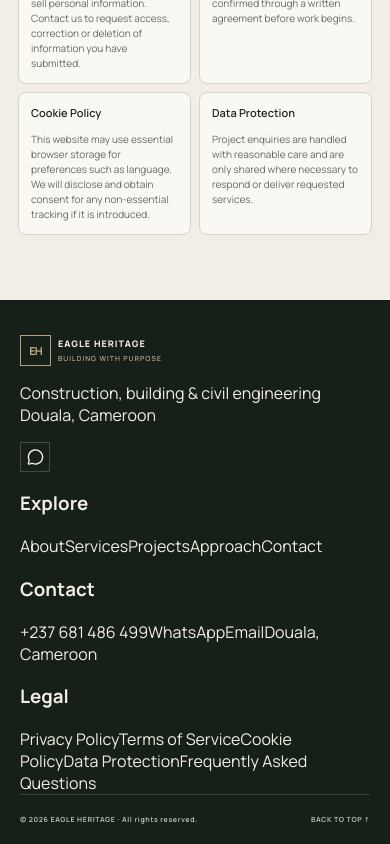
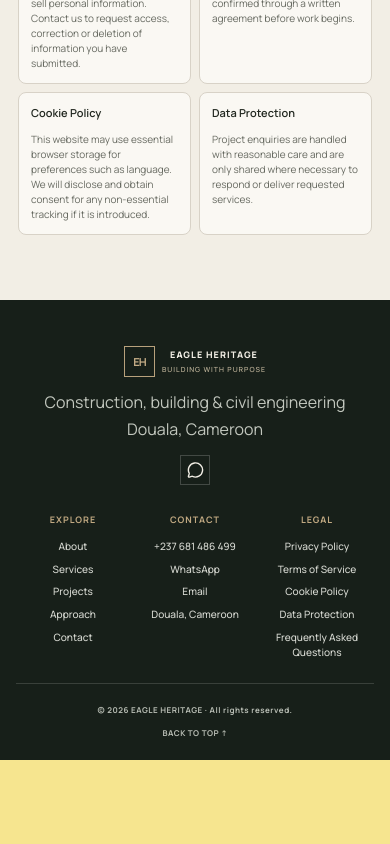
Before and after one commit to fepah222/eagle-heritage, a React (Vite) app: page / in a window 390 px wide. Shown: the part 5058-5902 px from the top of the page. After the commit the page ends 5818 px from the top, so only its background shows below. Built offline with nearby package versions, Linux system fonts and the light colour scheme.

Commit message:
Center responsive three-column footer

```diff
--- a/src/styles.css
+++ b/src/styles.css
@@ -145,3 +145,32 @@
 .menu-trigger{border-radius:4px}
 .menu-dropdown{position:absolute;top:calc(100% + 8px);right:clamp(20px,5vw,76px);width:min(280px,80vw);padding:18px;background:#202821f5;color:#f2eee5;border:1px solid #c1a98250;border-radius:8px;box-shadow:0 18px 45px #0005;backdrop-filter:blur(16px)}
 .menu-dropdown .menu-links{margin:15px 0}.menu-dropdown .menu-links a{font-size:21px;padding:10px 0}
+
+/* Footer layout fix: centered brand and three balanced columns on one row */
+.footer{width:100%;overflow:hidden}
+.footer-brand{display:flex;flex-direction:column;align-items:center;text-align:center;gap:14px;padding:8px 0 34px}
+.footer-brand .brand{justify-content:center}
+.footer-brand p{margin:0;max-width:480px;line-height:1.7;color:#c2c7be}
+.footer-brand .socials{justify-content:center}
+.footer-columns{width:min(100%,1050px);margin:0 auto;display:grid;grid-template-columns:repeat(3,minmax(0,1fr));gap:clamp(12px,4vw,42px);padding:0 0 34px;text-align:center}
+.footer-column{min-width:0;display:flex;flex-direction:column;align-items:center;gap:10px}
+.footer-column h3{margin:0 0 5px;color:#c1a982;font:700 10px Manrope;letter-spacing:1.5px;text-transform:uppercase}
+.footer-column a,.footer-column span{font:500 12px/1.5 Manrope;color:#d7d9d2;overflow-wrap:anywhere;word-break:break-word}
+.footer-column a:hover{color:#c1a982}
+.footer-bottom{width:min(100%,1050px);margin-inline:auto}
+.footer-links{display:none}
+@media(max-width:800px){
+ .footer{padding:38px 16px 22px}
+ .footer-brand{padding-bottom:28px;gap:12px}
+ .footer-columns{grid-template-columns:repeat(3,minmax(0,1fr));gap:8px;padding-bottom:24px}
+ .footer-column{gap:8px}
+ .footer-column h3{font-size:9px;letter-spacing:1px}
+ .footer-column a,.footer-column span{font-size:clamp(9px,2.6vw,11px);line-height:1.45}
+ .footer-bottom{flex-direction:column;align-items:center;text-align:center;gap:12px;font-size:8px;letter-spacing:.5px}
+}
+@media(max-width:340px){
+ .footer{padding-inline:10px}
+ .footer-columns{gap:4px}
+ .footer-column a,.footer-column span{font-size:9px}
+ .footer-column h3{font-size:8px}
+}
```
